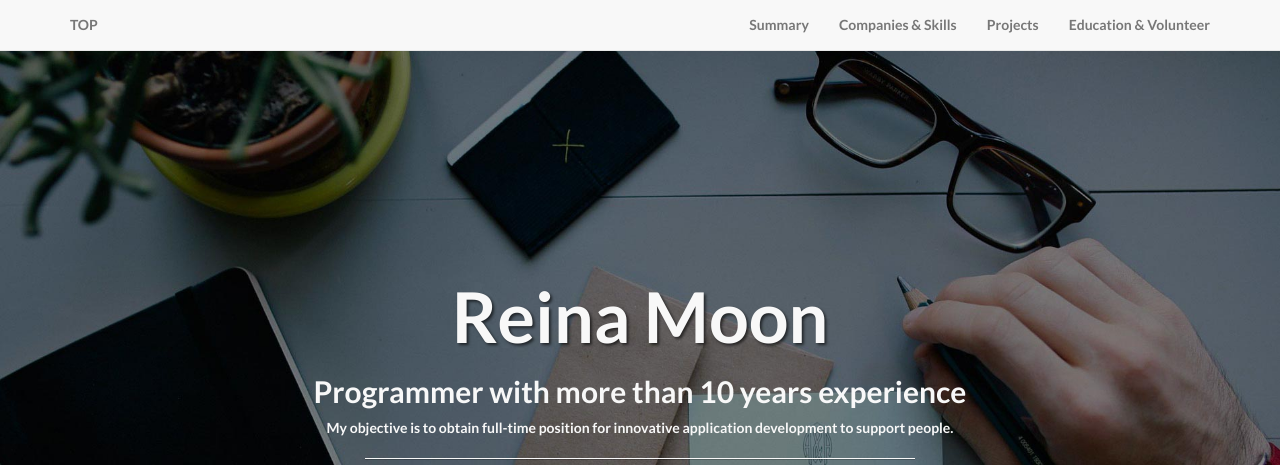
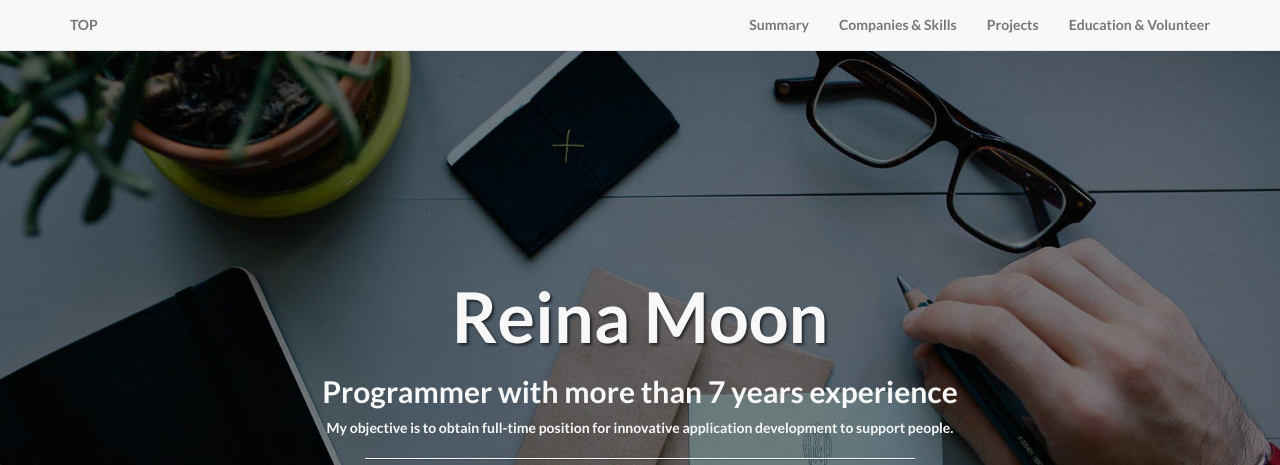
Before and after one commit to ReinaMoon/ReinaMoon.github.io, a plain HTML site: page index.html in a window 1280 px wide. Shown: the top 465 px of the page. Drawn offline with nearby package versions, Linux system fonts and the light colour scheme; files that its build step writes are made by us from their sources.

Commit message:
modified experience years

```diff
--- a/index.html
+++ b/index.html
@@ -77,7 +77,7 @@
                 <div class="col-lg-12">
                     <div class="intro-message">
                         <h1>Reina Moon</h1>
-                        <h2>Programmer with more than 10 years experience</h2>
+                        <h2>Programmer with more than 7 years experience</h2>
                          My objective is to obtain full-time position for innovative application development to support people.
                         <hr class="intro-divider">
                         <ul class="list-inline intro-social-buttons">
```
